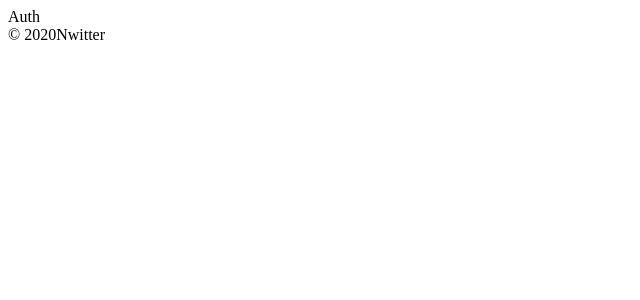
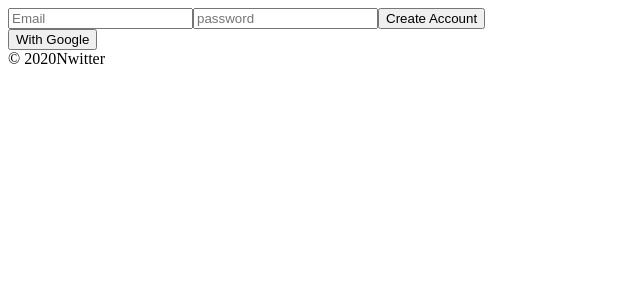
Before and after one commit to nJae94/nwitter, a React (Create React App) app: page /#/ in a window 1280 px wide. Shown: the top 300 px of the page, without its empty margins (0-640 px from the left). Built offline with nearby package versions, Linux system fonts and the light colour scheme; no server answers.

Commit message:
firebase 인증 테스트

```diff
--- a/src/components/App.js
+++ b/src/components/App.js
@@ -10,7 +10,7 @@ function App() {
 
   console.log(authService.currentUser);
 
-  const [isLoggedIn, setIsLoggedIn] = useState(false);
+  const [isLoggedIn, setIsLoggedIn] = useState(authService.currentUser);
 
   return (
     <>
--- a/src/routes/Auth.js
+++ b/src/routes/Auth.js
@@ -1,8 +1,83 @@
-import React from 'react';
+import React, { useState } from 'react';
+import fbase from '../fbase';
 
 const Auth = () => {
+
+    const [email, setEmail] = useState("");
+    const [password, setPassword] = useState("");
+    const [newAccount, setNewAccount] = useState(true);
+
+    const authService = fbase.auth();
+
+    const onChange = (e) => {
+
+        const {target: {
+            name,value
+        }} = e;
+
+        if(name === 'email')
+        {
+            setEmail(value);
+        }
+        else{
+            setPassword(value);
+        }
+
+    }
+
+    const onSubmit = async(e) => {
+
+        e.preventDefault();
+        let data;
+        try{
+
+            if(newAccount){
+
+                data = await authService.createUserWithEmailAndPassword(
+                     email, password
+                 )
+             }
+             else
+             {
+
+                data = await authService.signInWithEmailAndPassword(email,password);
+             }
+
+             console.log(data);
+        }
+
+        catch(error)
+        {
+            console.log(error);
+        }
+
+    }
     return (
-        <span>Auth</span>
+        <div>
+            <form onSubmit={onSubmit}>
+                <input name ='email'
+                type='text'
+                placeholder="Email"
+                required
+                value={email}
+                onChange={onChange}
+                />
+
+                <input
+                name = 'password'
+                type='password'
+                placeholder="password"
+                required
+                value={password}
+                onChange={onChange}
+                />
+                <input type="submit" value={newAccount ? "Create Account": "Log In"}/>
+            </form>
+
+            <div>
+                <button>With Google</button>
+            </div>
+        </div>
     )
 }
 
```
